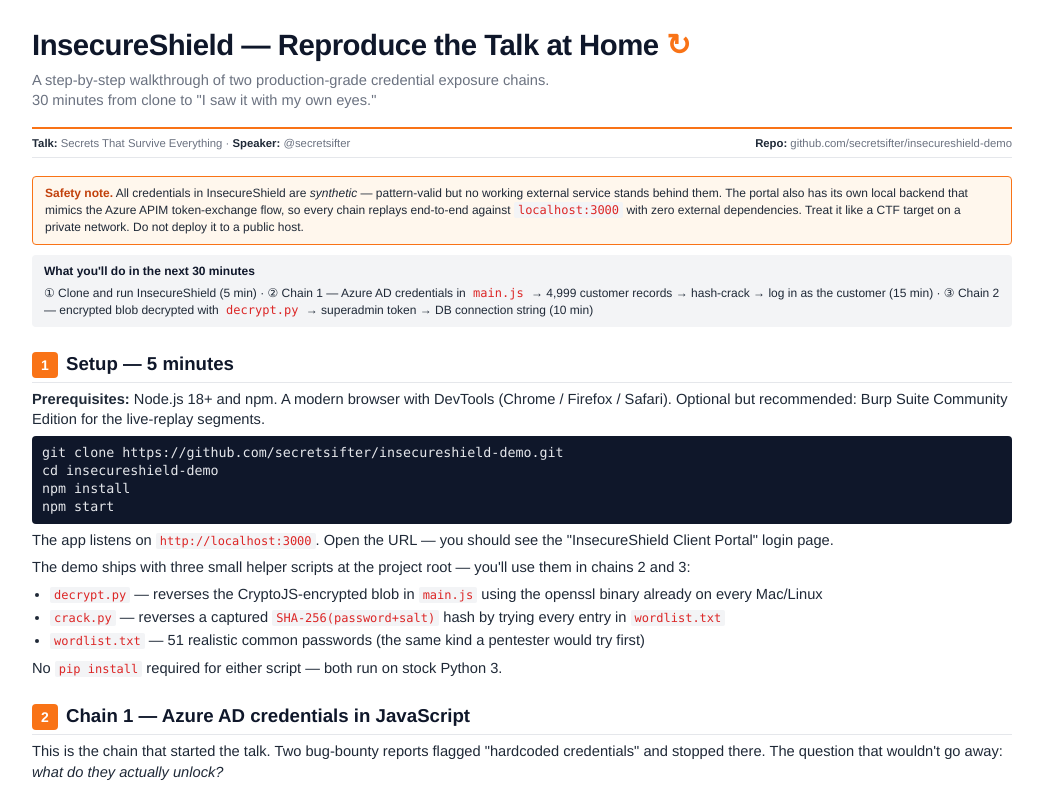
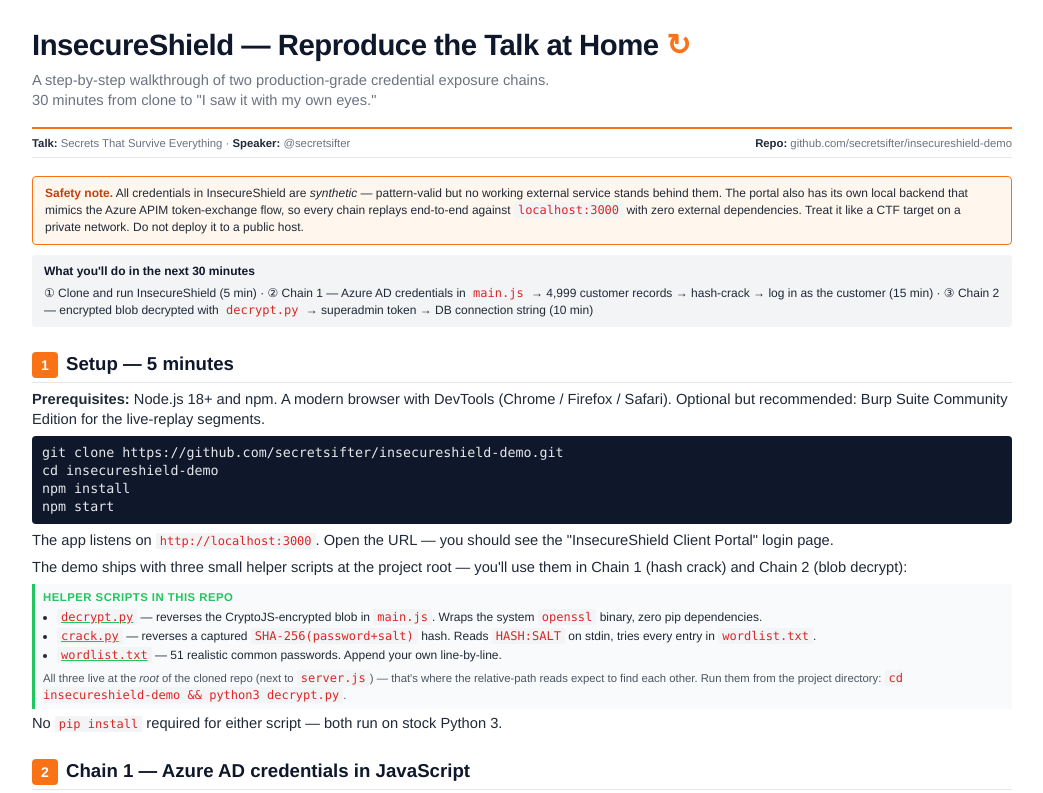
Before and after one commit to secretsifter/insecureshield-demo, a website: page docs/reproduction-guide.html in a window 1280 px wide. Shown: the top 793 px of the page, without its empty margins (118-1161 px from the left). Drawn offline with Linux system fonts and the light colour scheme.

Commit message:
Add helper-script callout with direct GitHub links in setup section

```diff
--- a/docs/reproduction-guide.html
+++ b/docs/reproduction-guide.html
@@ -245,13 +245,17 @@ npm start</pre>
 
 <p>The app listens on <code>http://localhost:3000</code>. Open the URL — you should see the "InsecureShield Client Portal" login page.</p>
 
-<p>The demo ships with three small helper scripts at the project root — you'll use them in chains 2 and 3:</p>
+<p>The demo ships with three small helper scripts at the project root — you'll use them in Chain 1 (hash crack) and Chain 2 (blob decrypt):</p>
 
-<ul>
-  <li><code>decrypt.py</code> — reverses the CryptoJS-encrypted blob in <code>main.js</code> using the openssl binary already on every Mac/Linux</li>
-  <li><code>crack.py</code> — reverses a captured <code>SHA-256(password+salt)</code> hash by trying every entry in <code>wordlist.txt</code></li>
-  <li><code>wordlist.txt</code> — 51 realistic common passwords (the same kind a pentester would try first)</li>
-</ul>
+<div class="callout tool">
+  <strong>Helper scripts in this repo</strong>
+  <ul style="margin: 4px 0 0 14px; padding: 0;">
+    <li><a href="https://github.com/secretsifter/insecureshield-demo/blob/main/decrypt.py" style="color:#22C55E;"><code>decrypt.py</code></a> &mdash; reverses the CryptoJS-encrypted blob in <code>main.js</code>. Wraps the system <code>openssl</code> binary, zero pip dependencies.</li>
+    <li><a href="https://github.com/secretsifter/insecureshield-demo/blob/main/crack.py" style="color:#22C55E;"><code>crack.py</code></a> &mdash; reverses a captured <code>SHA-256(password+salt)</code> hash. Reads <code>HASH:SALT</code> on stdin, tries every entry in <code>wordlist.txt</code>.</li>
+    <li><a href="https://github.com/secretsifter/insecureshield-demo/blob/main/wordlist.txt" style="color:#22C55E;"><code>wordlist.txt</code></a> &mdash; 51 realistic common passwords. Append your own line-by-line.</li>
+  </ul>
+  <p style="margin: 6px 0 0 0; font-size: 8.5pt; color: #4B5563;">All three live at the <em>root</em> of the cloned repo (next to <code>server.js</code>) — that's where the relative-path reads expect to find each other. Run them from the project directory: <code>cd insecureshield-demo &amp;&amp; python3 decrypt.py</code>.</p>
+</div>
 
 <p>No <code>pip install</code> required for either script — both run on stock Python 3.</p>
 
```
